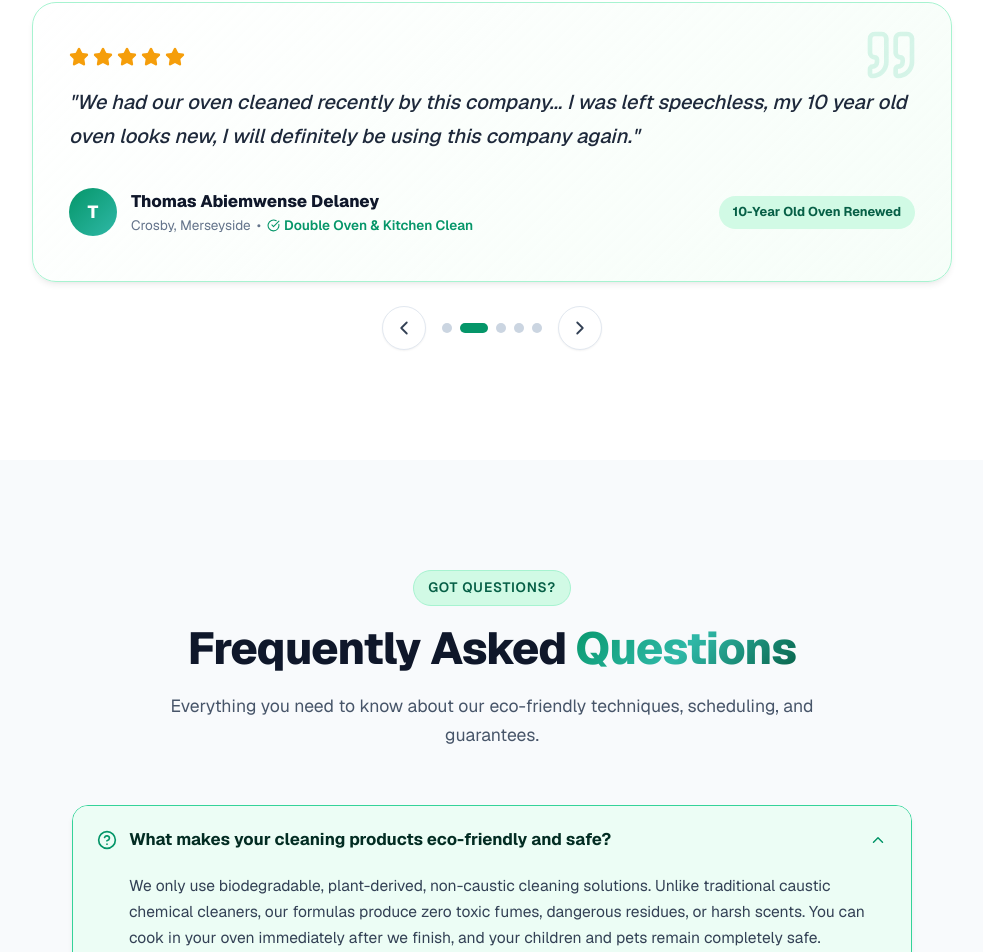
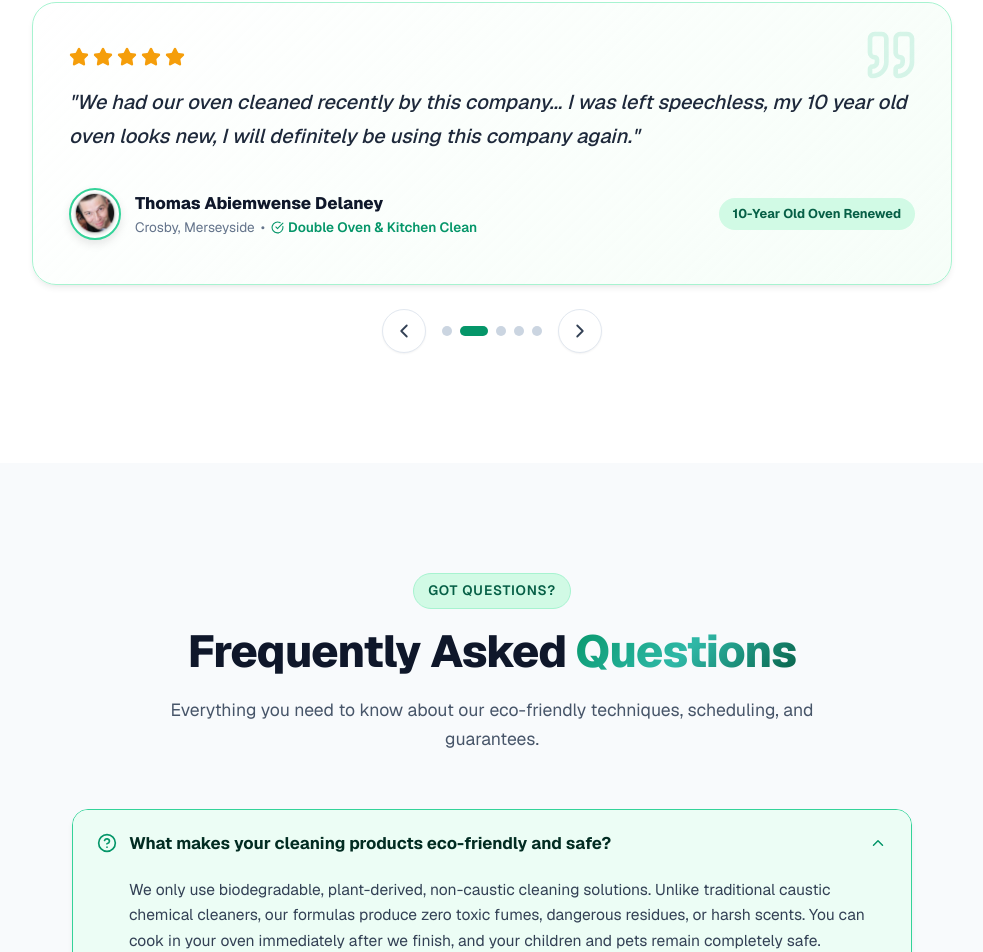
Before and after one commit to Musab-Uppal/greenCLean, a Next.js app: page / in a window 1280 px wide. Shown: the part 8110-9062 px from the top of the page, without its empty margins (148-1131 px from the left). Built offline with nearby package versions, Linux system fonts and the light colour scheme.

Commit message:
testimonials

```diff
--- a/components/TestimonialsCarousel.js
+++ b/components/TestimonialsCarousel.js
@@ -79,9 +79,24 @@ export default function TestimonialsCarousel() {
         {/* Author info */}
         <div style={{ display: "flex", alignItems: "center", justifyContent: "space-between", flexWrap: "wrap", gap: "16px" }}>
           <div style={{ display: "flex", alignItems: "center", gap: "14px" }}>
+            {current.avatar ? (
+              <img
+                src={current.avatar}
+                alt={current.name}
+                style={{
+                  width: "52px",
+                  height: "52px",
+                  borderRadius: "50%",
+                  objectFit: "cover",
+                  border: "2px solid var(--emerald-400)",
+                  boxShadow: "0 4px 10px rgba(0, 0, 0, 0.1)",
+                  flexShrink: 0
+                }}
+              />
+            ) : (
               <div style={{
-              width: "48px",
-              height: "48px",
+                width: "52px",
+                height: "52px",
                 borderRadius: "50%",
                 background: "linear-gradient(135deg, var(--emerald-600) 0%, var(--teal-600) 100%)",
                 display: "flex",
@@ -89,10 +104,12 @@ export default function TestimonialsCarousel() {
                 justifyContent: "center",
                 color: "#ffffff",
                 fontWeight: "800",
-              fontSize: "1.1rem"
+                fontSize: "1.1rem",
+                flexShrink: 0
               }}>
                 {current.name.charAt(0)}
               </div>
+            )}
             <div>
               <div style={{ fontWeight: "800", fontSize: "1.05rem", color: "var(--slate-900)" }}>
                 {current.name}
--- a/data/testimonialsData.js
+++ b/data/testimonialsData.js
@@ -6,6 +6,7 @@ export const TESTIMONIALS = [
     service: "Single Oven Deep Clean",
     rating: 5,
     date: "Verified Review",
+    avatar: "/avatars/client-1.png",
     text: "Oh my god can’t believe my oven looks brand new. Very impressed with the service and the engineer I have received. Would highly recommend, definitely getting them back to do the BBQ at the end of summer.",
     badge: "Oven Restoration"
   },
@@ -16,6 +17,7 @@ export const TESTIMONIALS = [
     service: "Double Oven & Kitchen Clean",
     rating: 5,
     date: "Verified Review",
+    avatar: "/avatars/client-2.png",
     text: "We had our oven cleaned recently by this company... I was left speechless, my 10 year old oven looks new, I will definitely be using this company again.",
     badge: "10-Year Old Oven Renewed"
   },
@@ -26,6 +28,7 @@ export const TESTIMONIALS = [
     service: "Full House Deep Clean",
     rating: 5,
     date: "Verified Review",
+    avatar: "/avatars/client-3.png",
     text: "Highly recommend this company. Excellent team, friendly communication and arrived right on time. Everything sparkles and smells so fresh without chemical harshness!",
     badge: "House Cleaning"
   },
@@ -36,6 +39,7 @@ export const TESTIMONIALS = [
     service: "Oven & Extractor Fan Service",
     rating: 5,
     date: "Verified Review",
+    avatar: "/avatars/client-4.png",
     text: "Amazing service by this company. So professional and my oven was sparkling clean. Quick and efficient too. Hope I can get them again soon as I know they are very busy and in demand.",
     badge: "Sparkling Clean"
   },
@@ -46,6 +50,7 @@ export const TESTIMONIALS = [
     service: "End of Tenancy Cleaning",
     rating: 5,
     date: "Verified Review",
+    avatar: "/avatars/client-5.png",
     text: "Used Green Clean Group for our end of tenancy inspection. The landlord was blown away by the cleanliness and refunded our entire deposit without a single deduction. Top marks!",
     badge: "Full Deposit Returned"
   }
```
Also changed, not shown: public/avatars/client-5.png (added). Lines whose indentation alone changed are shown as unchanged.
